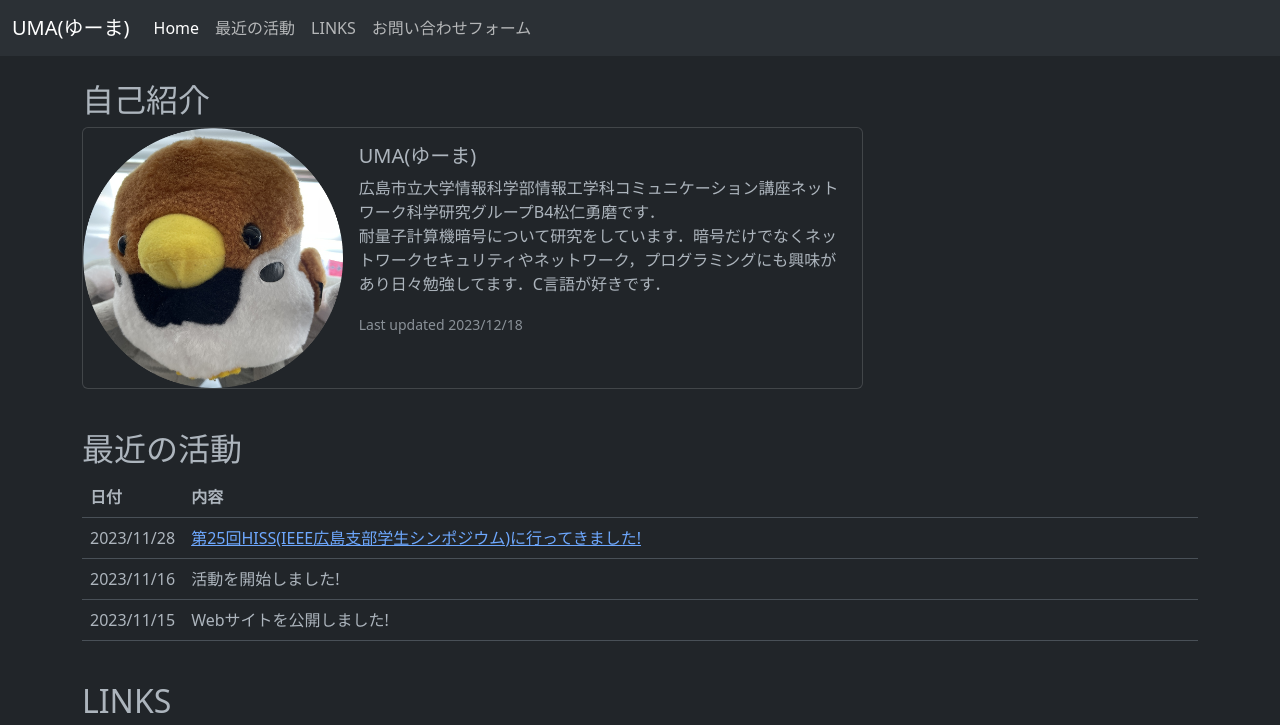
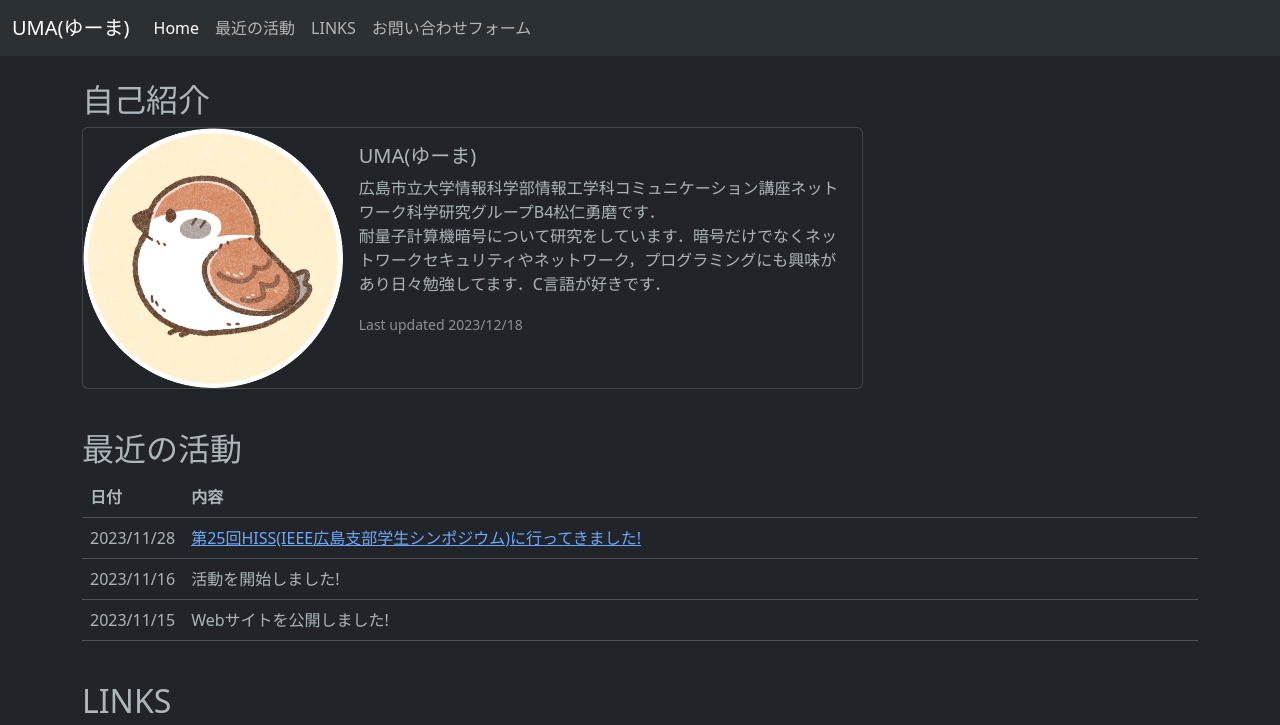
Before and after one commit to Yu-Ma28051503/yu-ma28051503.github.io, a plain HTML site: page index.html in a window 1280 px wide. Shown: the top 725 px of the page. Drawn offline with nearby package versions, Linux system fonts and the light colour scheme.

Commit message:
アイコンを変更した

```diff
--- a/index.html
+++ b/index.html
@@ -4,6 +4,7 @@
     <meta charset="UTF-8">
     <meta name="viewport" content="width=device-width, initial-scale=1.0">
     <link rel="stylesheet" href="./style.css">  <!-- 自作CSS -->
+    <link rel="icon" href="./icon_suzume_no_back.png">  <!-- アイコン -->
     <link href="https://cdn.jsdelivr.net/npm/bootstrap@5.3.0/dist/css/bootstrap.min.css" rel="stylesheet" integrity="sha384-9ndCyUaIbzAi2FUVXJi0CjmCapSmO7SnpJef0486qhLnuZ2cdeRhO02iuK6FUUVM" crossorigin="anonymous">
     <title>UMA(ゆーま)</title>
 </head>
@@ -43,7 +44,7 @@
             <div class="card mb-3" style="max-width: 70%">
                 <div class="row g-0">
                     <div class="col-md-4">
-                        <img src="./icon.png" class="img-fluid rounded-start" alt="yuma_icon">
+                        <img src="./icon_suzume_circle.png" class="img-fluid rounded-start" alt="yuma_icon">
                     </div>
                     <div class="col-md-8">
                         <div class="card-body">
```
Also changed, not shown: icon_suzume_circle.png (added), icon_suzume_no_back.png (added).
